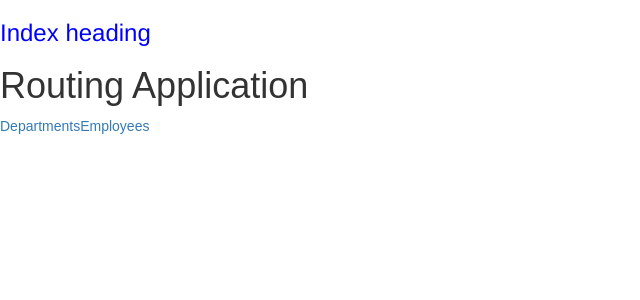
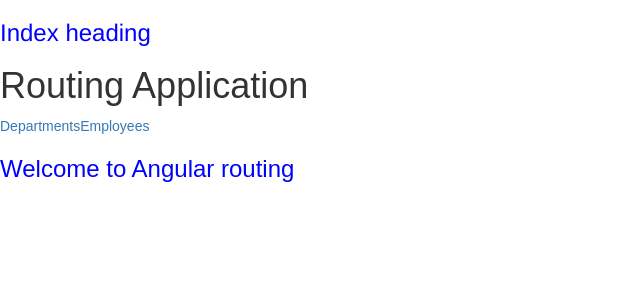
Before and after one commit to JeevanVas/angular4-sample, an Angular app: page / in a window 1280 px wide. Shown: the top 300 px of the page, without its empty margins (0-640 px from the left). Built offline with nearby package versions, Linux system fonts and the light colour scheme.

Commit message:
Empty and wildcard paths

```diff
--- a/src/app/app-routing.module.ts
+++ b/src/app/app-routing.module.ts
@@ -3,11 +3,15 @@ import { RouterModule, Routes } from "@angular/router";
 import { EmployeeListComponent } from './employee-list/employee-list.component';
 import { DepartmentListComponent } from './department-list/department-list.component';
 import { DepartmentDetailComponent } from './department-detail.component';
+import { HomeComponent } from "./home.component";
+import { PageNotFoundComponent } from "./page-not-found.component";
 
 const routes:Routes = [
-    {path:'departments', component: DepartmentListComponent},
-    {path:'employees', component: EmployeeListComponent},
-    {path: 'departments/:id', component: DepartmentDetailComponent}
+    {path: '', component: HomeComponent},
+    {path: 'departments', component: DepartmentListComponent},
+    {path: 'employees', component: EmployeeListComponent},
+    {path: 'departments/:id', component: DepartmentDetailComponent},
+    {path: '**', component: PageNotFoundComponent}
   ]
 
   @NgModule({
@@ -20,4 +24,4 @@ const routes:Routes = [
   })
 
 export class AppRoutingModule{}
-export const routingComponents = [DepartmentListComponent, EmployeeListComponent, DepartmentDetailComponent]
+export const routingComponents = [HomeComponent, PageNotFoundComponent, DepartmentListComponent, EmployeeListComponent, DepartmentDetailComponent]
--- /dev/null
+++ b/src/app/home.component.ts
@@ -0,0 +1,7 @@
+import { Component } from '@angular/core';
+
+@Component({
+    template: '<h3>Welcome to Angular routing</h3>'
+})
+
+export class HomeComponent{}
--- /dev/null
+++ b/src/app/page-not-found.component.ts
@@ -0,0 +1,7 @@
+import { Component } from "@angular/core";
+
+@Component({
+    template: '<h3>Page not found</h3>'
+})
+
+export class PageNotFoundComponent{}
```
